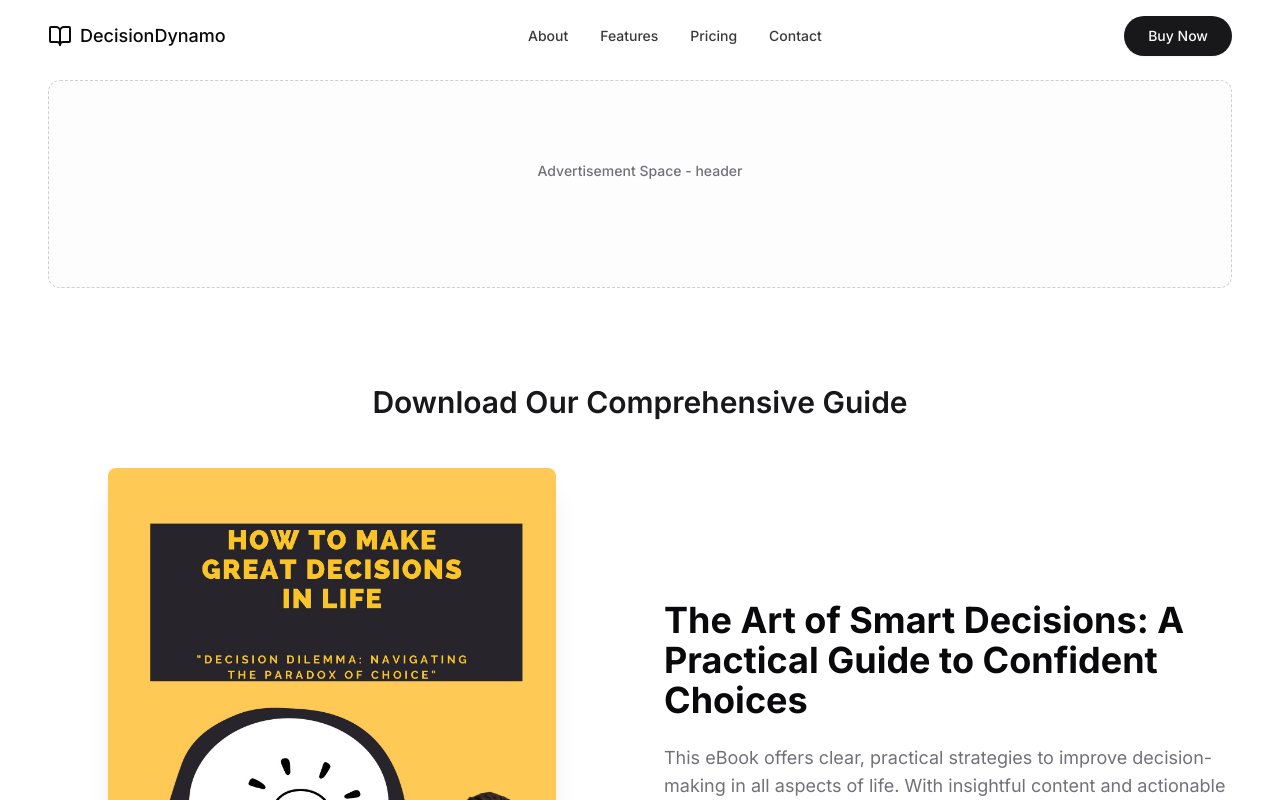
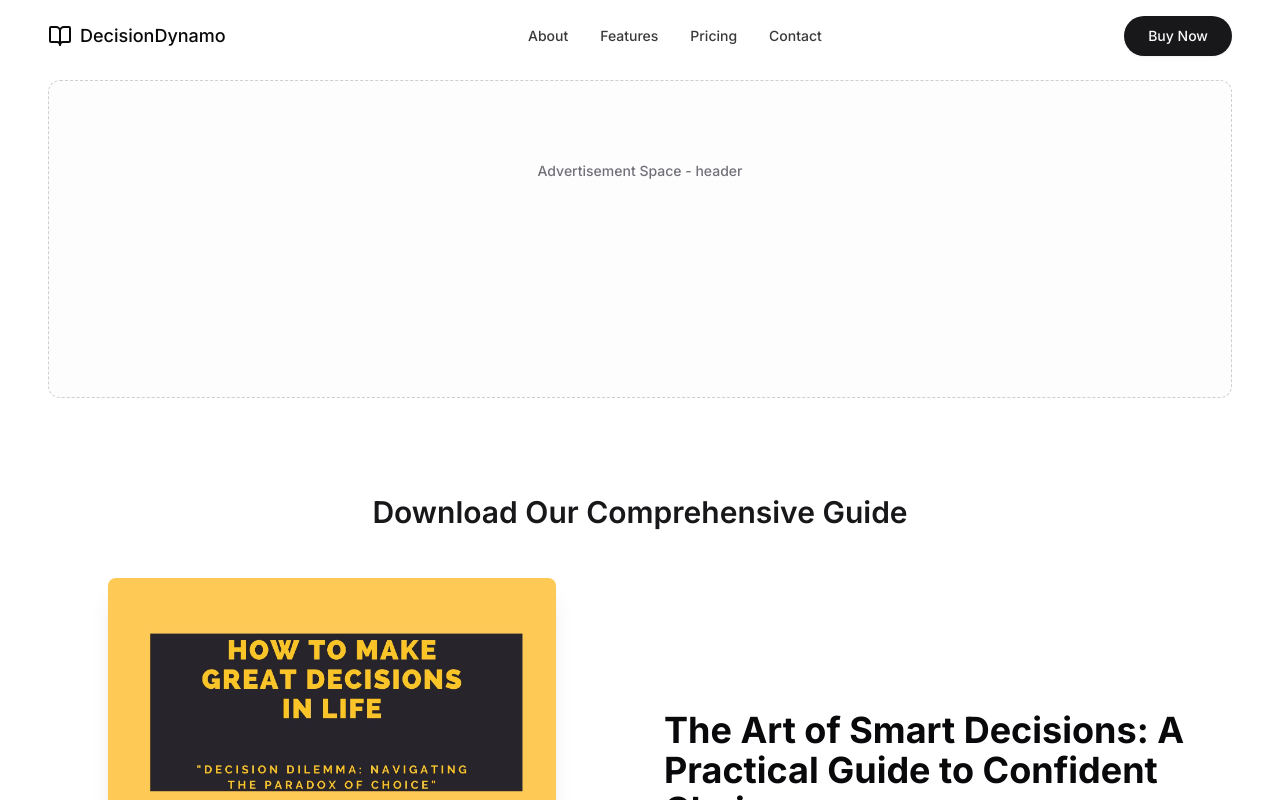
Before and after one commit to Vaishnavi222-cmd/ebook-decision-dynamo, a React (Vite) app: page / in a window 1280 px wide. Shown: the top 800 px of the page. Built offline with nearby package versions, Linux system fonts and the light colour scheme.

Commit message:
Investigate ad display issue
The website is not displaying ads as expected. This commit initiates an investigation to identify and resolve the problem.

```diff
--- a/src/components/AdSpace.tsx
+++ b/src/components/AdSpace.tsx
@@ -17,6 +17,15 @@ const AdSpace: React.FC<AdSpaceProps> = ({
   useEffect(() => {
     // Only inject the ad script for the header position
     if (position === "header" && adRef.current) {
+      // Clear any previous content
+      adRef.current.innerHTML = "";
+
+      // Create container for the ad
+      const adContainer = document.createElement("div");
+      adContainer.className = "w-full h-full";
+      adRef.current.appendChild(adContainer);
+
+      // Create and inject the ad script
       const scriptEl = document.createElement("script");
       scriptEl.innerHTML = `
         (function(xhptg){
@@ -30,12 +39,12 @@ const AdSpace: React.FC<AdSpaceProps> = ({
           l.parentNode.insertBefore(s, l);
         })({})
       `;
-      adRef.current.appendChild(scriptEl);
+      adContainer.appendChild(scriptEl);
 
       // Clean up function to remove script when component unmounts
       return () => {
-        if (adRef.current && scriptEl.parentNode) {
-          adRef.current.removeChild(scriptEl);
+        if (adRef.current) {
+          adRef.current.innerHTML = "";
         }
       };
     }
@@ -59,7 +68,11 @@ const AdSpace: React.FC<AdSpaceProps> = ({
           </div>
           <div
             ref={adRef}
-            className="min-h-[60px] sm:min-h-[90px] flex items-center justify-center relative"
+            className={cn(
+              "flex items-center justify-center relative",
+              position === "header" ? "min-h-[150px] sm:min-h-[200px]" : "min-h-[60px] sm:min-h-[90px]"
+            )}
+            id={`ad-space-${position}`}
           >
             {position !== "header" && (
               <span className="text-muted-foreground/50">Ad content will appear here</span>
```
